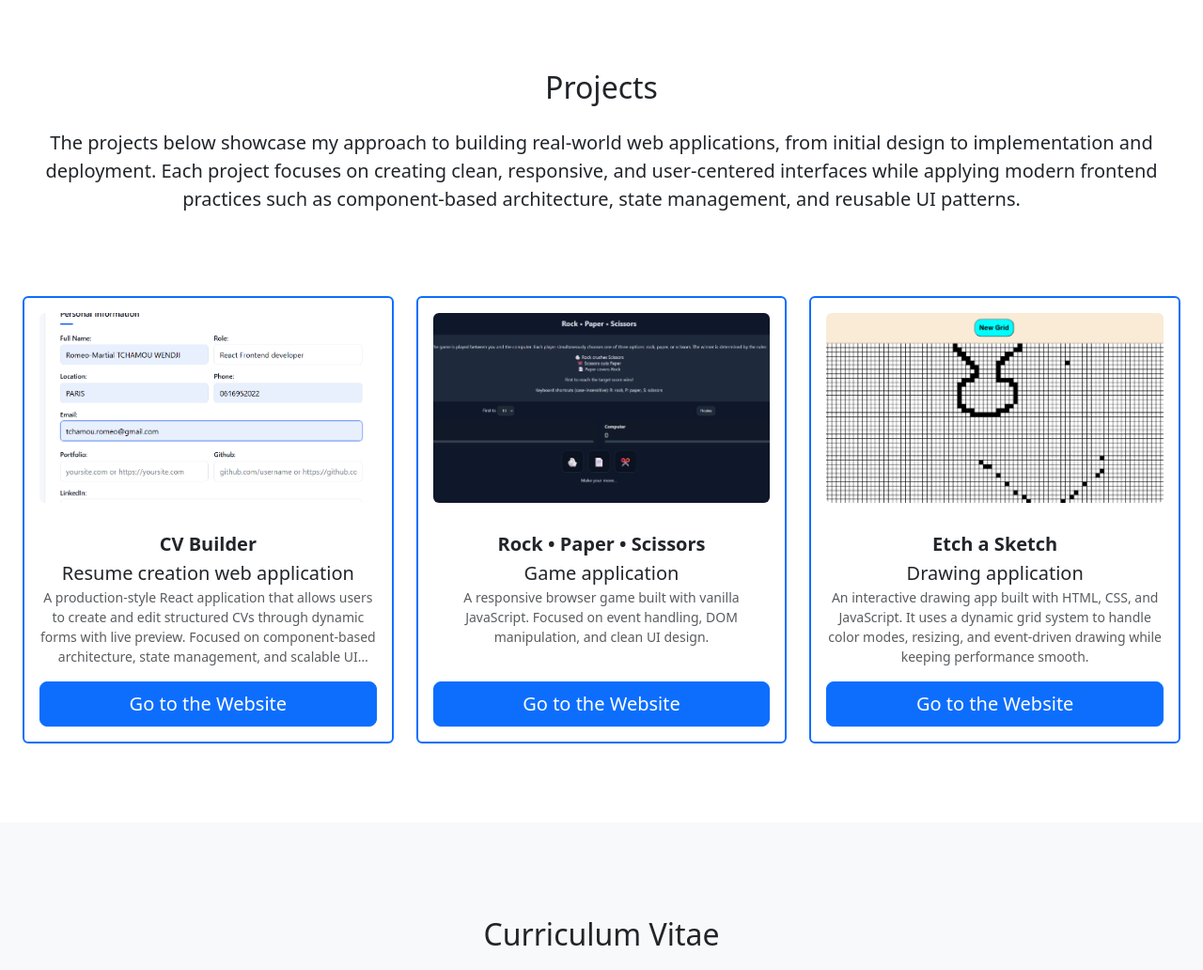
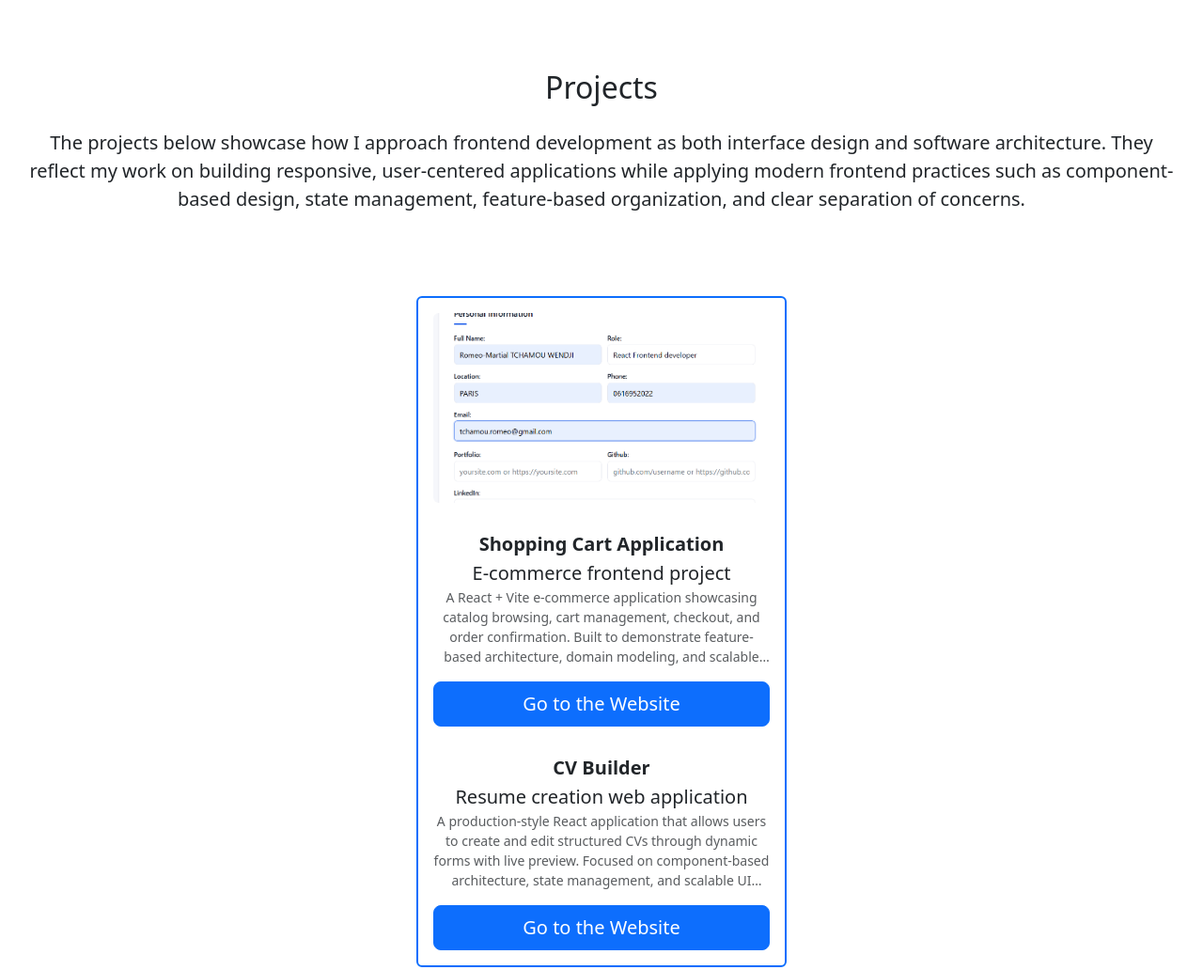
Before and after one commit to Romeo-Martial/Portfolio-Website, a website: page index.html in a window 1280 px wide. Shown: the part 1000-2032 px from the top of the page at 94% size. Drawn offline with nearby package versions, Linux system fonts and the light colour scheme.

Commit message:
Update the portfolio to reflect my current skills

```diff
--- a/index.html
+++ b/index.html
@@ -178,11 +178,11 @@
             <div class="col-md-12 text-center">
               <h2 class="py-3">Projects</h2>
               <p class="lead">
-                The projects below showcase my approach to building real-world web applications,
-                from initial design to implementation and deployment. Each project focuses on
-                creating clean, responsive, and user-centered interfaces while applying modern
-                frontend practices such as component-based architecture, state management, and
-                reusable UI patterns.
+                The projects below showcase how I approach frontend development as both interface
+                design and software architecture. They reflect my work on building responsive,
+                user-centered applications while applying modern frontend practices such as
+                component-based design, state management, feature-based organization, and clear
+                separation of concerns.
               </p>
             </div>
           </div>
@@ -203,6 +203,23 @@
                   />
                 </div>
                 <div class="card-body text-center d-flex flex-column">
+                  <h5 class="card-title fw-bold">Shopping Cart Application</h5>
+                  <p class="card-subtitle lead">E-commerce frontend project</p>
+                  <p class="card-text text-muted small">
+                    A React + Vite e-commerce application showcasing catalog browsing, cart
+                    management, checkout, and order confirmation. Built to demonstrate feature-based
+                    architecture, domain modeling, and scalable frontend code organization.
+                  </p>
+                  <div class="flex-grow-1"></div>
+                  <a
+                    href="https://bibeta-shop.vercel.app/"
+                    target="_blank"
+                    rel="noopener noreferrer"
+                    class="btn btn-primary btn-lg mt-auto"
+                    >Go to the Website</a
+                  >
+                </div>
+                <div class="card-body text-center d-flex flex-column">
                   <h5 class="card-title fw-bold">CV Builder</h5>
                   <p class="card-subtitle lead">Resume creation web application</p>
                   <p class="card-text text-muted small">
@@ -213,68 +230,6 @@
                   <div class="flex-grow-1"></div>
                   <a
                     href="https://bibeta-cvbuilder.netlify.app/"
-                    target="_blank"
-                    rel="noopener noreferrer"
-                    class="btn btn-primary btn-lg mt-auto"
-                    >Go to the Website</a
-                  >
-                </div>
-              </div>
-            </div>
-            <!-- Rock • Paper • Scissors -->
-            <div class="col-12 col-lg-4 col-xxl-3 d-flex">
-              <div class="card h-100 w-100 border-2 border-primary d-flex flex-column">
-                <div class="p-3">
-                  <img
-                    src="Images/rps.png"
-                    class="img-fluid rounded"
-                    alt="Rock, Paper, Scissors game UI"
-                    loading="lazy"
-                    decoding="async"
-                  />
-                </div>
-                <div class="card-body text-center d-flex flex-column">
-                  <h5 class="card-title fw-bold">Rock • Paper • Scissors</h5>
-                  <p class="card-subtitle lead">Game application</p>
-                  <p class="card-text text-muted small">
-                    A responsive browser game built with vanilla JavaScript. Focused on event
-                    handling, DOM manipulation, and clean UI design.
-                  </p>
-                  <div class="flex-grow-1"></div>
-                  <a
-                    href="https://romeo-martial.github.io/rock_paper_scissors/"
-                    target="_blank"
-                    rel="noopener noreferrer"
-                    class="btn btn-primary btn-lg mt-auto"
-                    >Go to the Website</a
-                  >
-                </div>
-              </div>
-            </div>
-
-            <!-- Etch a Sketch -->
-            <div class="col-12 col-lg-4 col-xxl-3 d-flex">
-              <div class="card h-100 w-100 border-2 border-primary d-flex flex-column">
-                <div class="p-3">
-                  <img
-                    src="Images/eas.png"
-                    class="img-fluid rounded"
-                    alt="Etch a Sketch app UI"
-                    loading="lazy"
-                    decoding="async"
-                  />
-                </div>
-                <div class="card-body text-center d-flex flex-column">
-                  <h5 class="card-title fw-bold">Etch a Sketch</h5>
-                  <p class="card-subtitle lead">Drawing application</p>
-                  <p class="card-text text-muted small">
-                    An interactive drawing app built with HTML, CSS, and JavaScript. It uses a
-                    dynamic grid system to handle color modes, resizing, and event-driven drawing
-                    while keeping performance smooth.
-                  </p>
-                  <div class="flex-grow-1"></div>
-                  <a
-                    href="https://romeo-martial.github.io/Etch_a_Sketch/"
                     target="_blank"
                     rel="noopener noreferrer"
                     class="btn btn-primary btn-lg mt-auto"
@@ -322,12 +277,13 @@
                 >
                   <div class="accordion-body">
                     <p>
-                      <strong>React Frontend Developer</strong> focused on building clean,
-                      user-centered, and responsive web applications. Recently developed and
-                      deployed production-style projects using React, component-based architecture,
-                      and state-driven UI workflows. I bring a strong analytical background,
-                      attention to detail, and a problem-solving mindset, and I enjoy creating
-                      intuitive interfaces and scalable frontend solutions.
+                      <strong>Frontend Developer</strong> focused on building responsive,
+                      user-centered web applications with clean, maintainable architecture. I have
+                      developed production-style React projects with feature-based organization,
+                      component-driven design, and clear separation between UI, business logic, and
+                      persistence. I bring a strong analytical background, attention to detail, and
+                      a structured problem-solving mindset, and I enjoy creating interfaces that are
+                      both intuitive for users and solidly designed for long-term growth.
                     </p>
                   </div>
                 </div>
@@ -470,19 +426,19 @@
                     <ul>
                       <li>
                         <strong>MicroMasters in Statistics and Data Science</strong> — MITx (Online)
-                        — Jan 2020 to Dec 2021
+                        — 2021
                       </li>
                       <li>
                         <strong>MicroMasters in Data, Economics, and Development Policy</strong> —
-                        MITx (Online) — Jun 2017 to Dec 2019
+                        MITx (Online) — 2019
                       </li>
                       <li>
                         <strong>Engineering Master’s Degree in Renewable Energy</strong> — ENSTP,
-                        Yaoundé — Sep 2013 to Jun 2016
+                        Yaoundé — 2016
                       </li>
                       <li>
                         <strong>Bachelor’s Degree in Mathematics</strong> — University of Yaoundé I
-                        — Oct 2004 to Jul 2012
+                        — 2012
                       </li>
                     </ul>
                   </div>
```
